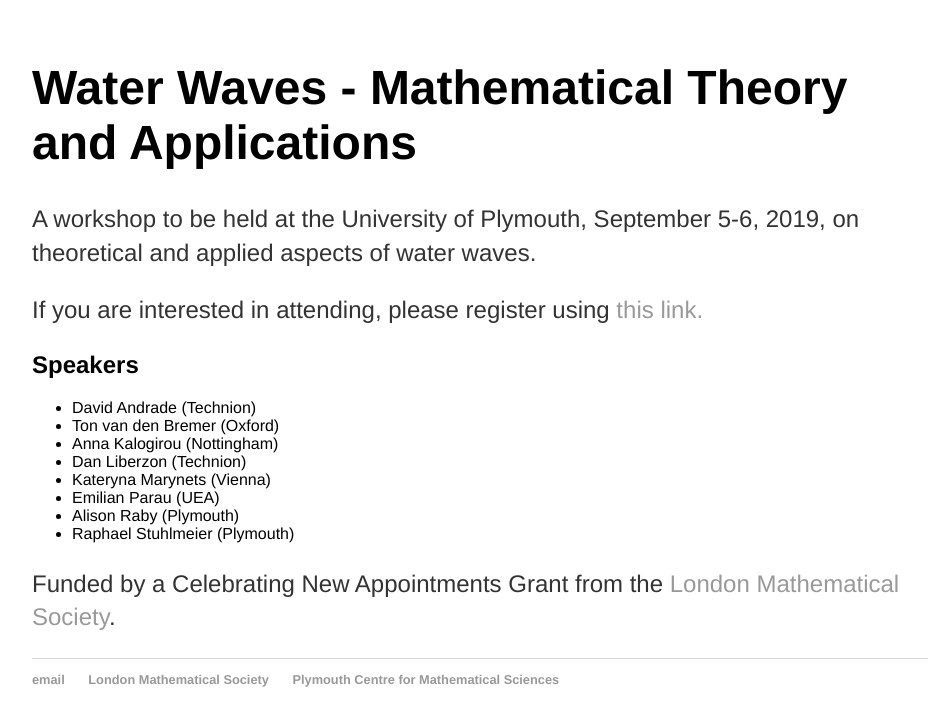
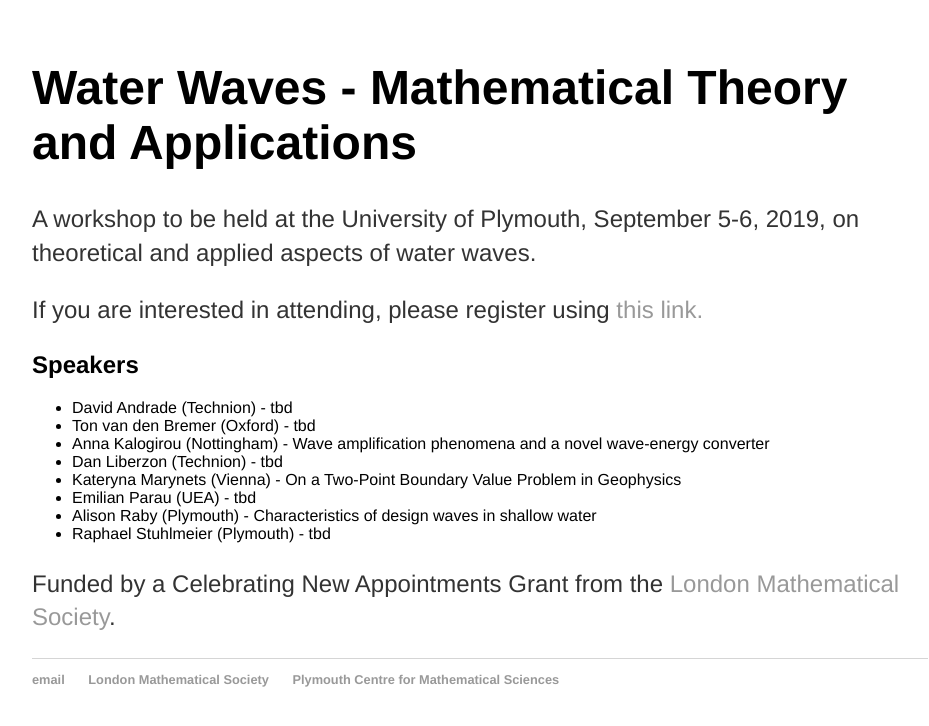
Before and after one commit to rstuhlmeier/rstuhlmeier.github.io, a Jekyll site: the page built from conferences/workshop.html, in a window 1280 px wide. Shown: the top 726 px of the page, without its empty margins (160-1089 px from the left). Built offline with Jekyll 4.4.1, drawn with Linux system fonts in a browser that asks for light colours.

Commit message:
Update workshop.html

```diff
--- a/conferences/workshop.html
+++ b/conferences/workshop.html
@@ -11,14 +11,14 @@ title: Workshop Water Waves - Mathematical Theory and Applications
 
 <h2>Speakers</h2>
 <ul type=disc>
-<li>David Andrade (Technion) </li>
-  <li>Ton van den Bremer (Oxford) </li>
-<li>Anna Kalogirou (Nottingham) </li>
-<li>Dan Liberzon (Technion) </li>
-<li>Kateryna Marynets (Vienna) </li>
-<li>Emilian Parau (UEA) </i></li>
-<li>Alison Raby (Plymouth) </li>
-<li>Raphael Stuhlmeier (Plymouth) </li>
+<li>David Andrade (Technion) - tbd </li>
+<li>Ton van den Bremer (Oxford) - tbd </li>
+<li>Anna Kalogirou (Nottingham) - Wave amplification phenomena and a novel wave-energy converter</li>
+<li>Dan Liberzon (Technion) - tbd </li>
+<li>Kateryna Marynets (Vienna) - On a Two-Point Boundary Value Problem in Geophysics </li>
+<li>Emilian Parau (UEA) - tbd </li>
+<li>Alison Raby (Plymouth) - Characteristics of design waves in shallow water</li>
+<li>Raphael Stuhlmeier (Plymouth) - tbd  </li>
 </ul>
 
 <p> Funded by a Celebrating New Appointments Grant from the <a href="http://lms.ac.uk/">London Mathematical Society</a>. </p>
```
